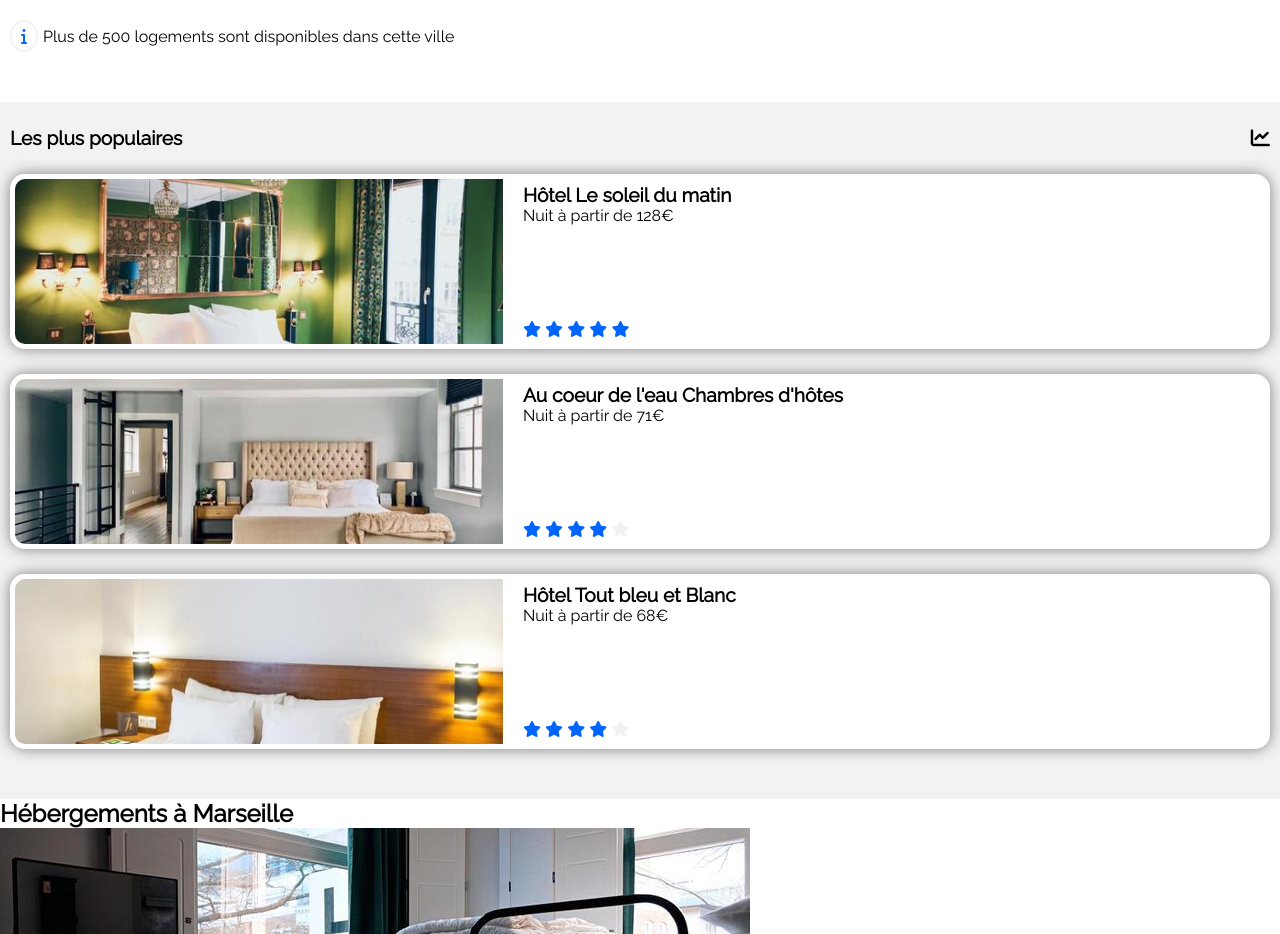
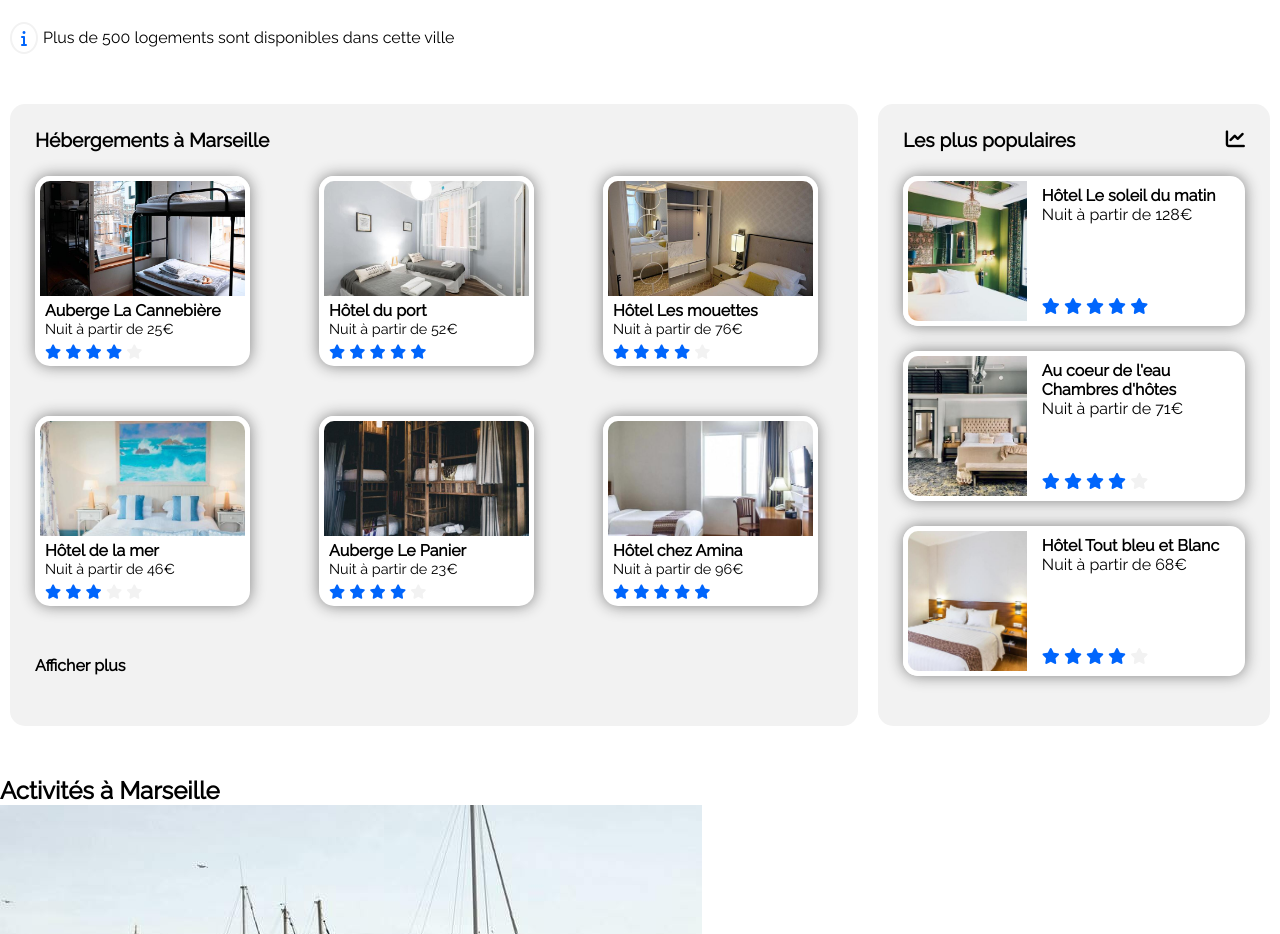
Before and after one commit to Ffedronic/FelixFedronic_2_16022021, a plain HTML site: page html/index.html in a window 1280 px wide. Shown: the part 354-1288 px from the top of the page. Drawn offline with Linux system fonts and the light colour scheme.

Commit message:
modification css

```diff
--- a/css/style_test.css
+++ b/css/style_test.css
@@ -39,10 +39,10 @@
 * {
     margin:0px;
     padding:0px;
-    box-sizing: border-box;
     list-style-type:none;
+    text-decoration: none;
+
     color: black;
-    text-decoration: none;
 }
 
 body {
@@ -51,7 +51,7 @@ body {
 
 .container {
     width: auto;
-    margin-bottom: 50px;
+    margin: auto;
 }
 
 
@@ -93,11 +93,13 @@ body {
 
 .nav__menu__navigation {
     display: flex;
+    margin: 0px;
+    padding: 0px;
 }
 
 .nav__menu__navigation__item {
+    text-align: center;
     width: 100%;
-    text-align: center;
     padding: 0px 0px 10px 0px;
     border-bottom: 5px #F2F2F2 solid;
 }
@@ -237,13 +239,13 @@ body {
 
 .most_pop_hosting {
     background-color: #F2F2F2;
-    padding: 25px 10px 25px 10px;
+    padding: 25px 10px 0px 10px;
 }
 
 .most_pop_hosting__group__title {
     display: flex;
     justify-content: space-between;
-    align-items: baseline;
+    align-items: center;
     margin: 0px 0px 25px 0px;
 }
 
@@ -268,15 +270,15 @@ body {
 
 .most_pop_hosting__card a {
     display: flex ;
-    overflow: hidden;
-    height: 175px;
 }
 
 .most_pop_hosting__card__image {
     width: 40%;
+    height: 175px;
 }
 
 .most_pop_hosting__card__image img {
+    box-sizing: border-box;
     width: 100%;
     height: 100%;
     object-fit : cover ;
@@ -287,7 +289,7 @@ body {
 
 .most_pop_hosting__card__body {
     width: 60%;
-    margin: 10px 0px 10px 15px;
+    padding: 10px;
     display: flex;
     flex-direction: column;
 }
@@ -311,8 +313,68 @@ body {
     font-size: 1em;
 }
 
+.hosting__list {
+    background-color: white;
+    padding: 25px 10px 25px 10px;
+}
 
-@media all and (min-width : 576px) {
+.hosting__list__title {
+    margin: 0px 0px 25px 0px;
+    font-size: 1.2em;
+}
+
+.hosting__list__group__card {
+    width: auto;
+}
+
+.hosting__list__card {
+    background-color: white;
+    box-shadow: 0px 0px 15px grey;
+    border-radius: 15px;
+    margin : 0px 0px 25px 0px ;
+}
+
+.hosting__list__card__image {
+    overflow: hidden;
+    height: 175px;
+}
+
+.hosting__list__card__image img {
+    box-sizing: border-box;
+    width: 100%;
+    height: 100%;
+    border-radius: 15px 15px 0px 0px;
+    border: 5px white solid;
+    object-fit : cover ;
+    object-position: 50% 50%;
+}
+
+.hosting__list__card__body {
+    padding: 0px 0px 5px 10px;
+}
+
+.hosting__list__card__title {
+    font-size: 1.2em;
+}
+
+.hosting__list__card__description {
+    font-size: 1em;
+}
+
+.hosting__list__card__chart {
+    margin: 5px 0px 0px 0px ;
+}
+
+.hosting__list__card__chart__item {
+    font-size: 1em;
+}
+
+.hosting__list__card__more {
+    font-size: 1em;
+    font-weight: bold;
+}
+
+@media all and (min-width : 768px) {
 
     .nav {
         margin-bottom: 25px;
@@ -340,7 +402,7 @@ body {
     }
 
     .nav__menu__navigation__item {
-        width: 125px;
+        width: 150px;
         margin: 0px 2px 0px 2px ;
         padding: 15px 5px 5px 5px;
         border-bottom: none;
@@ -379,4 +441,86 @@ body {
     }
 
 
+    /*--hosting--*/
+
+    #hosting {
+        display: flex;
+        justify-content: space-between;
+        padding: 0px 10px 0px 10px;
+    }
+
+    .most_pop_hosting {
+        padding: 25px ;
+        margin-right: 20px;
+        border-radius: 15px;
+        width: 40%;
+        height: fit-content;
+    }
+
+    .most_pop_hosting__card__image {
+        height: 150px;
+    }
+
+    .hosting__list__card__image {
+        height: 125px;
+    }
+
+    .hosting__list {
+        background-color: #F2F2F2;
+        padding: 25px ;
+        border-radius: 15px;
+        width: 60%;
+    }
+
 }
+
+@media all and (min-width : 992px) {
+
+    #hosting {
+        flex-direction: row-reverse;
+        width: 100%;
+    }
+
+    .most_pop_hosting {
+        margin-left: 20px;
+        width: 30%;
+        height: auto;
+    }
+
+    .hosting__list {
+        width: 70%;
+    }
+
+    .hosting__list__title {
+        margin: 0px 0px 25px 0px;
+        font-size: 1.2em;
+    }
+
+    .hosting__list__group__card {
+        width: auto;
+        display: flex;
+        flex-wrap: wrap;
+        justify-content: space-between;
+    }
+
+    .hosting__list__card {
+        margin : 0px 15px 50px 0px ;
+        width: 215px;
+    }
+
+    .hosting__list__card__title {
+        font-size: 1em;
+    }
+
+    .most_pop_hosting__card__title {
+        font-size: 1em;
+    }
+
+    .hosting__list__card__description {
+        font-size: 0.9em;
+    }
+
+    .hosting__list__card__chart__item {
+        font-size: 0.9em;
+    }
+}
--- a/html/index.html
+++ b/html/index.html
@@ -115,9 +115,7 @@
                                     <img src="/images/hebergements/4_small/aw-creative-VGs8z60yT2c-unsplash.jpg" alt="Au coeur de la chambre d'hotes">
                                 </div>
                                 <div class="most_pop_hosting__card__body border magenta">
-                                    <header class="border grey">
-                                        <h2 class="most_pop_hosting__card__title">Au coeur de l'eau Chambres d'hôtes</h2>
-                                    </header>
+                                    <h2 class="most_pop_hosting__card__title border grey">Au coeur de l'eau Chambres d'hôtes</h2>
                                     <footer class="most_pop_hosting__card__footer border grey">
                                         <p class="most_pop_hosting__card__description border brown">Nuit à partir de 71€</p>
                                         <div class="most_pop_hosting__card__chart border brown">
@@ -138,9 +136,7 @@
                                     <img src="/images/hebergements/4_small/febrian-zakaria-sjvU0THccQA-unsplash.jpg" alt="">
                                 </div>
                                 <div class="most_pop_hosting__card__body border magenta">
-                                    <header class="border grey">
-                                        <h2 class="most_pop_hosting__card__title">Hôtel Tout bleu et Blanc</h2>
-                                    </header>
+                                    <h2 class="most_pop_hosting__card__title border grey">Hôtel Tout bleu et Blanc</h2>
                                     <footer class="most_pop_hosting__card__footer border grey">
                                         <p class="most_pop_hosting__card__description border brown">Nuit à partir de 68€</p>
                                         <div class="most_pop_hosting__card__chart border brown">
@@ -159,7 +155,7 @@
                 <!--hosting-->
                 <section class="hosting__list border green">
                     <h2 class="hosting__list__title border blue">Hébergements à Marseille</h2>
-                    <div class="hosting__list__group_card border blue">
+                    <div class="hosting__list__group__card border blue">
                         <!--hosting card-->
                         <article class="hosting__list__card border orange">
                             <a href="">
@@ -167,9 +163,7 @@
                                     <img src="/images/hebergements/4_small/marcus-loke-WQJvWU_HZFo-unsplash.jpg" alt="Auberge La Cannebière">
                                 </div>
                                 <div class="hosting__list__card__body border magenta">
-                                    <header class="border grey">
-                                        <h2 class="hosting__list__card__title">Auberge La Cannebière</h2>
-                                    </header>
+                                    <h2 class="hosting__list__card__title border grey">Auberge La Cannebière</h2>
                                     <footer class="hosting__list__card__footer border grey">
                                         <p class="hosting__list__card__description border brown">Nuit à partir de 25€</p>
                                         <div class="hosting__list__card__chart border brown">
@@ -190,9 +184,7 @@
                                     <img src="/images/hebergements/4_small/fred-kleber-gTbaxaVLvsg-unsplash.jpg" alt="Hôtel du port">
                                 </div>
                                 <div class="hosting__list__card__body border magenta">
-                                    <header class="border grey">
-                                        <h2 class="hosting__list__card__title">Hôtel du port</h2>
-                                    </header>
+                                    <h2 class="hosting__list__card__title border grey">Hôtel du port</h2>
                                     <footer class="hosting__list__card__footer border grey">
                                         <p class="hosting__list__card__description border brown">Nuit à partir de 52€</p>
                                         <div class="hosting__list__card__chart border brown">
@@ -213,9 +205,7 @@
                                     <img src="/images/hebergements/4_small/reisetopia-B8WIgxA_PFU-unsplash.jpg" alt="Hôtel Les mouettes">
                                 </div>
                                 <div class="hosting__list__card__body border magenta">
-                                    <header class="border grey">
-                                        <h2 class="hosting__list__card__title">Hôtel Les mouettes</h2>
-                                    </header>
+                                    <h2 class="hosting__list__card__title border grey">Hôtel Les mouettes</h2>
                                     <footer class="hosting__list__card__footer border grey">
                                         <p class="hosting__list__card__description border brown">Nuit à partir de 76€</p>
                                         <div class="hosting__list__card__chart border brown">
@@ -236,9 +226,7 @@
                                     <img src="/images/hebergements/4_small/annie-spratt-Eg1qcIitAuA-unsplash.jpg" alt="Hôtel de la mer">
                                 </div>
                                 <div class="hosting__list__card__body border magenta">
-                                    <header class="border grey">
-                                        <h2 class="hosting__list__card__title">Hôtel de la mer</h2>
-                                    </header>
+                                    <h2 class="hosting__list__card__title border grey">Hôtel de la mer</h2>
                                     <footer class="hosting__list__card__footer border grey">
                                         <p class="hosting__list__card__description border brown">Nuit à partir de 46€</p>
                                         <div class="hosting__list__card__chart border brown">
@@ -259,9 +247,7 @@
                                     <img src="/images/hebergements/4_small/nicate-lee-kT-ZyaiwBe0-unsplash.jpg" alt="Auberge Le Panier">
                                 </div>
                                 <div class="hosting__list__card__body border mangenta">
-                                    <header class="border grey">
-                                        <h2 class="hosting__list__card__title">Auberge Le Panier</h2>
-                                    </header>
+                                    <h2 class="hosting__list__card__title border grey">Auberge Le Panier</h2>
                                     <footer class="hosting__list__card__footer border grey">
                                         <p class="hosting__list__card__description border brown">Nuit à partir de 23€</p>
                                         <div class="hosting__list__card__chart border brown">
@@ -282,9 +268,7 @@
                                     <img src="/images/hebergements/4_small/febrian-zakaria-M6S1WvfW68A-unsplash.jpg" alt="Hôtel chez Amina">
                                 </div>
                                 <div class="hosting__list__card__body border magenta">
-                                    <header class="border grey">
-                                        <h2 class="hosting__list__card__title">Hôtel chez Amina</h2>
-                                    </header>
+                                    <h2 class="hosting__list__card__title border grey">Hôtel chez Amina</h2>
                                     <footer class="hosting__list__card__footer border grey">
                                         <p class="hosting__list__card__description border brown">Nuit à partir de 96€</p>
                                         <div class="hosting__list__card__chart border brown">
```
